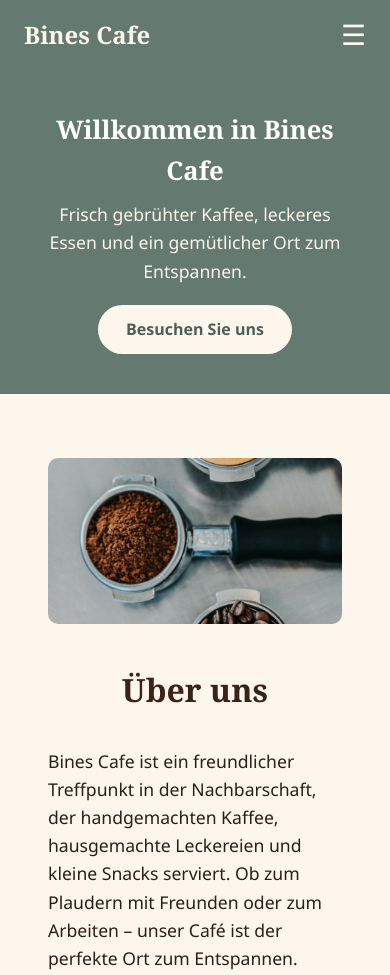
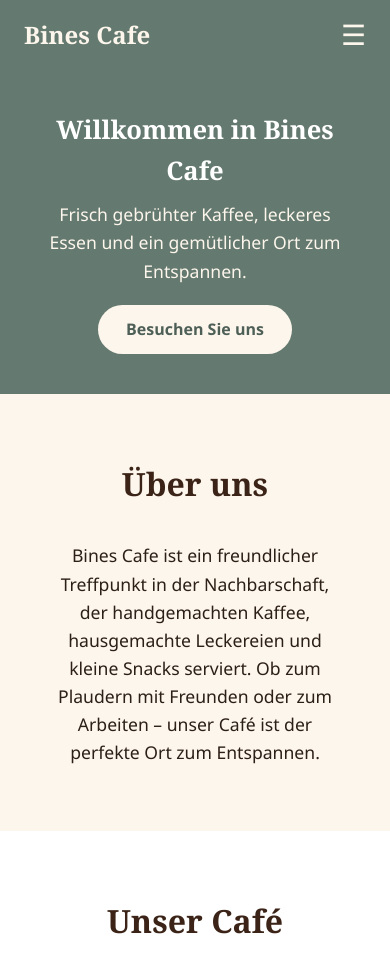
Before and after one commit to Ubberx/BinesCafeWebpage, a plain HTML site: page index.html in a window 390 px wide. Shown: the top 975 px of the page. Drawn offline with Linux system fonts and the light colour scheme.

Commit message:
removed picture

```diff
--- a/css/style.css
+++ b/css/style.css
@@ -138,22 +138,10 @@ section h2 {
   padding: 4rem 1.5rem;
 }
 
-.about-grid {
-  display: grid;
-  grid-template-columns: 1fr 1.2fr;
-  gap: 2.5rem;
-  align-items: center;
-}
-
-.about-image {
-  width: 100%;
-  aspect-ratio: 4 / 5;
-  object-fit: cover;
-  border-radius: 10px;
-}
-
-.about-text h2 {
-  text-align: left;
+.about-text {
+  max-width: 700px;
+  margin: 0 auto;
+  text-align: center;
 }
 
 .about-text p {
@@ -250,18 +238,6 @@ section h2 {
     font-size: 1.6rem;
   }
 
-  .about-grid {
-    grid-template-columns: 1fr;
-  }
-
-  .about-text h2 {
-    text-align: center;
-  }
-
-  .about-image {
-    aspect-ratio: 16 / 9;
-  }
-
   .gallery-grid {
     grid-template-columns: 1fr;
   }
--- a/index.html
+++ b/index.html
@@ -35,9 +35,7 @@
 
   <!-- About Section -->
   <section id="about" class="about">
-    <div class="container about-grid">
-      <img src="images/hero.jpg" alt="In Bines Cafe" class="about-image">
-      <div class="about-text">
+    <div class="container about-text">
       <h2>Über uns</h2>
       <p>
         Bines Cafe ist ein freundlicher Treffpunkt in der Nachbarschaft, der
@@ -45,7 +43,6 @@
         Ob zum Plaudern mit Freunden oder zum Arbeiten – unser Café ist der perfekte
         Ort zum Entspannen.
       </p>
-      </div>
     </div>
   </section>
 
```
Lines whose indentation alone changed are shown as unchanged.
